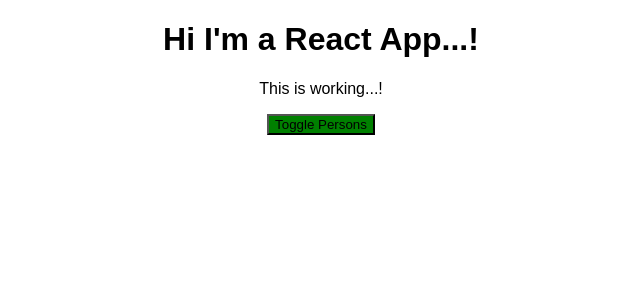
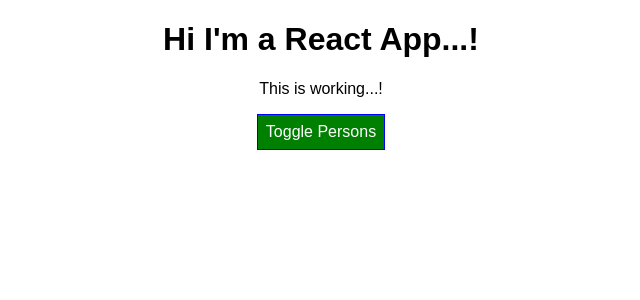
Before and after one commit to dipak20/react-complete-guide, a React (Create React App) app: page / in a window 1280 px wide. Shown: the top 300 px of the page, without its empty margins (319-959 px from the left). Built offline with nearby package versions, Linux system fonts and the light colour scheme.

Commit message:
Before hitting command npm run eject

```diff
--- a/package.json
+++ b/package.json
@@ -3,7 +3,6 @@
   "version": "0.1.0",
   "private": true,
   "dependencies": {
-    "radium": "^0.26.0",
     "react": "^16.12.0",
     "react-dom": "^16.12.0",
     "react-scripts": "1.1.5",
--- a/src/App.css
+++ b/src/App.css
@@ -9,3 +9,17 @@
 .bold {
   font-weight: bold;
 }
+
+.button{
+  background-color: green;
+  color: white;
+  font: inherit;
+  border:1px solid blue;
+  padding: 8px;
+  cursor: pointer;
+}
+
+.button:hover {
+  background-color: lightgreen;
+  color: black;
+}
--- a/src/App.js
+++ b/src/App.js
@@ -1,21 +1,6 @@
 import React, { Component } from 'react';
 import './App.css';
-import styled from 'styled-components';
 import Person from './Person/Person';
-
-const StyledButton = styled.button`
-    background-color: ${props => props.alt ? 'red' : 'green'};
-    color: 'white';
-    font: 'inherit';
-    border:'1px solid blue';
-    padding: '8px';
-    cursor: 'pointer';
-
-    &:hover: {
-      background-color: ${props => props.alt ? 'salmon' : 'lightgreen'};
-      color: 'black';
-    }
-`;
 
 class App extends Component {
 
@@ -26,7 +11,7 @@
       {id: 'Anil28', name: "Anil", age: 28}
     ],
     showPersons: false
-  }
+  };
 
 
 /*   switchNameHandler = (newName) => {
@@ -112,9 +97,7 @@
       <div className="App">
         <h1>Hi I'm a React App...!</h1>
         <p className={classes.join(' ')}>This is working...!</p>
-        <StyledButton alt={this.state.showPersons} onClick={this.togglePersonHandler}>
-          Toggle Persons
-        </StyledButton>
+        <button className="button" onClick={this.togglePersonHandler}>Toggle Persons</button>
         {persons}
       </div>
     );
--- a/src/Person/Person.js
+++ b/src/Person/Person.js
@@ -1,5 +1,5 @@
-import React from 'react'
-import styled from 'styled-components'
+import React from 'react';
+import styled from 'styled-components';
 
 //  import './Person.css';
 const StyleDiv = styled.div`
```
